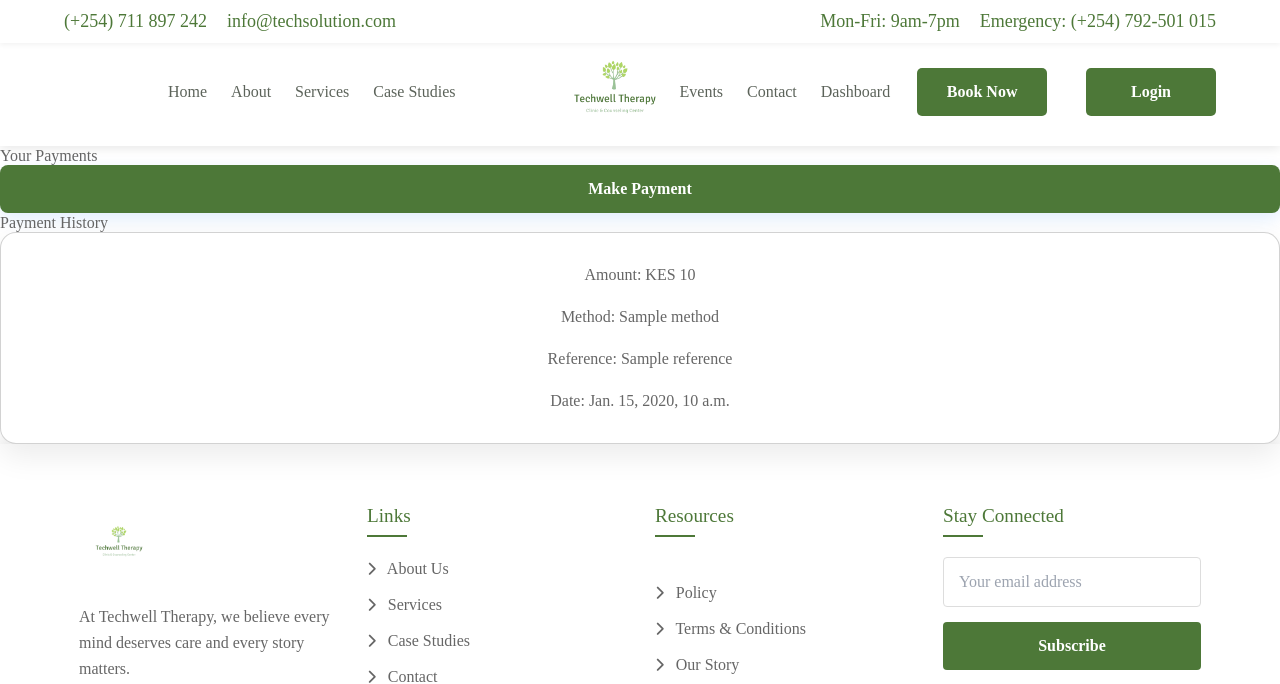
After one commit to cataML/techwell_solution, a Django app: template therapy_hub/templates/therapy_hub/client_payments.html in a window 1280 px wide. The commit adds this page. Shown: the top 684 px of the page. Run offline with Django 5.2, Linux system fonts and the light colour scheme; the template is opened without the code that fills it: most values are stand-ins (such as "Sample title", 1, 10 or a date in 2020); some libraries are stand-ins or nearby versions; some web fonts are replaced.

Commit message:
Updated payment

```diff
--- a/therapy_hub/templates/therapy_hub/client_dashboard.html
+++ b/therapy_hub/templates/therapy_hub/client_dashboard.html
@@ -27,7 +27,7 @@
             </div>
             <h3>Payments</h3>
             <p>Invoices, receipts, and subscriptions.</p>
-            <a href="" class="btn">Open</a>
+            <a href="{% url 'therapy_hub:client_payments' %}" class="btn">Open</a>
         </div>
 
         <div class="card">
--- /dev/null
+++ b/therapy_hub/templates/therapy_hub/client_payments.html
@@ -0,0 +1,23 @@
+{% extends 'base_therapy.html' %}
+{% load static %}
+{% block title %}Techwell Therapy | Dashboard{% endblock %}
+
+{% block content %}
+<h2>Your Payments</h2>
+
+<a href="{% url 'make_payment' %}" class="btn">Make Payment</a>
+
+<h3>Payment History</h3>
+<div class="card-list">
+    {% for payment in payments %}
+        <div class="card">
+            <p>Amount: KES {{ payment.amount }}</p>
+            <p>Method: {{ payment.method }}</p>
+            <p>Reference: {{ payment.reference }}</p>
+            <p>Date: {{ payment.paid_at }}</p>
+        </div>
+    {% empty %}
+        <p>You have not made any payments yet.</p>
+    {% endfor %}
+</div>
+{% endblock %}
--- a/therapy_hub/urls.py
+++ b/therapy_hub/urls.py
@@ -18,6 +18,7 @@ urlpatterns = [
     path('logout/', views.logout_view, name='logout'),
     path('dashboard/', views.dashboard, name='dashboard'),
     path('client_dashboard/', views.client_dashboard, name='client_dashboard'),
+    path("client/", views.client_payments, name="client_payments"),
     path('counsellor_dashboard/', views.counsellor_dashboard, name='counsellor_dashboard'),
     path('earnings-report/', views.earnings_report, name='earnings_report'),
     path("appointments/", views.appointments, name="appointments"),
```
Also changed, not shown: templates/landing_page.html (+6 -6 lines), therapy_hub/models.py (+11 -0 lines), therapy_hub/views.py (+10 -1 lines), db.sqlite3, therapy_hub/migrations/0002_payment.py (added).
